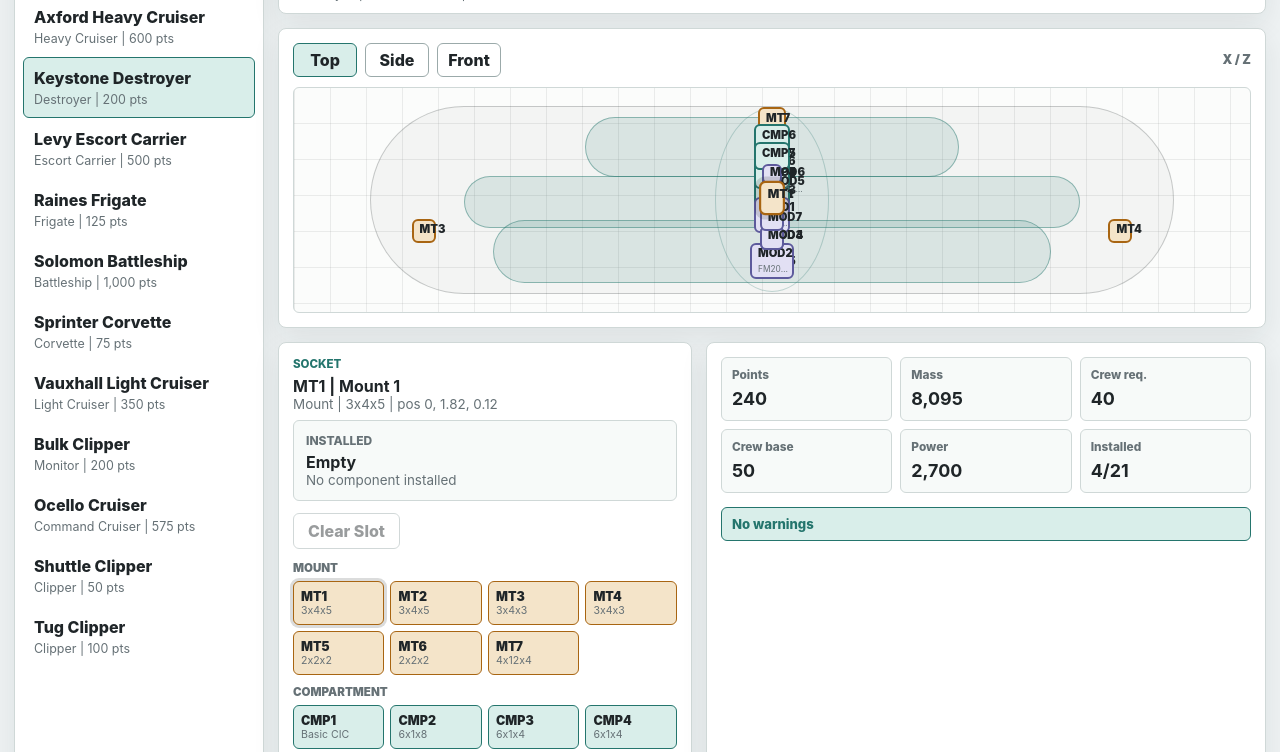
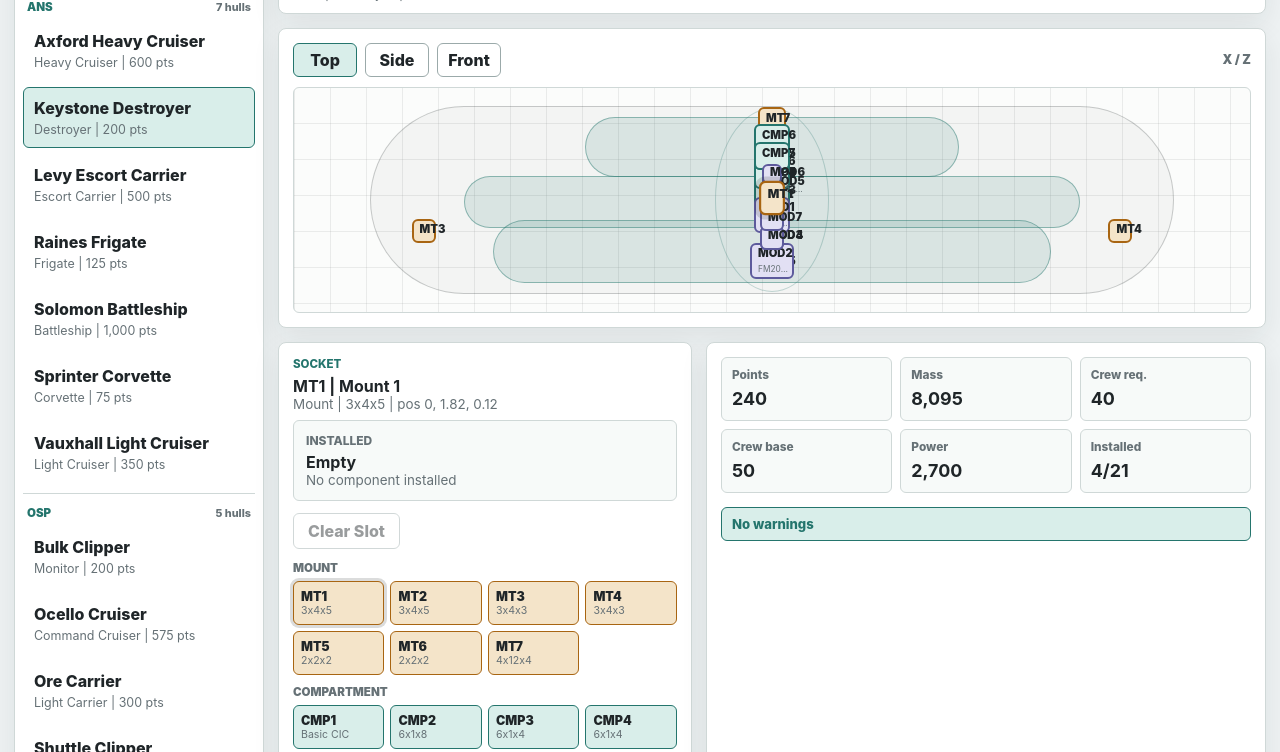
Before and after one commit to ChamchiMaY0/Nebul-Designer, a website with bundled scripts: page web/index.html in a window 1280 px wide. Shown: the part 91-843 px from the top of the page. Built offline with nearby package versions, Linux system fonts and the light colour scheme.

Commit message:
Group hull selector by faction

```diff
--- a/web/app.js
+++ b/web/app.js
@@ -52,6 +52,15 @@ const VIEW_MODES = {
     hullClass: "socket-map--front",
   },
 };
+
+const FACTION_GROUPS = [
+  { key: "Stock/Alliance", label: "ANS", name: "Alliance Navy" },
+  { key: "Stock/Protectorate", label: "OSP", name: "Outer Systems Protectorate" },
+];
+
+function factionLabel(factionKey) {
+  return FACTION_GROUPS.find((group) => group.key === factionKey)?.label ?? factionKey ?? "Other";
+}
 
 function $(selector) {
   return document.querySelector(selector);
@@ -174,7 +183,27 @@ function projectedBoxStyle(box, bounds, viewMode) {
 
 function renderHullSelector() {
   els.hullList.innerHTML = "";
-  for (const hull of state.indexes.hulls) {
+  const orderedGroups = [
+    ...FACTION_GROUPS,
+    ...[...new Set(state.indexes.hulls.map((hull) => hull.factionKey))]
+      .filter((key) => !FACTION_GROUPS.some((group) => group.key === key))
+      .map((key) => ({ key, label: factionLabel(key), name: key || "Unassigned" })),
+  ];
+
+  for (const group of orderedGroups) {
+    const hulls = state.indexes.hulls.filter((hull) => hull.factionKey === group.key);
+    if (!hulls.length) continue;
+    const section = document.createElement("section");
+    section.className = "hull-group";
+    const heading = document.createElement("div");
+    heading.className = "hull-group__heading";
+    heading.innerHTML = `
+      <span>${group.label}</span>
+      <small>${hulls.length} hulls</small>
+    `;
+    section.append(heading);
+
+    for (const hull of hulls) {
       const button = document.createElement("button");
       button.className = `hull-row ${hull.name === state.design.hullName ? "is-active" : ""}`;
       button.type = "button";
@@ -189,14 +218,16 @@ function renderHullSelector() {
         state.componentCategory = "all";
         render();
       });
-    els.hullList.append(button);
+      section.append(button);
+    }
+    els.hullList.append(section);
   }
 }
 
 function renderHeader(summary) {
   const { hull } = summary;
   els.hullName.textContent = hull.name;
-  els.hullMeta.textContent = `${hull.hullClassification} | ${hull.factionKey} | ${formatNumber(hull.mass)} t`;
+  els.hullMeta.textContent = `${factionLabel(hull.factionKey)} | ${hull.hullClassification} | ${formatNumber(hull.mass)} t`;
   const stats = [
     ["Points", formatNumber(summary.totals.pointCost)],
     ["Power", formatNumber(summary.totals.powerBalance)],
@@ -369,7 +400,7 @@ function renderComponentList() {
   const search = state.componentSearch.trim().toLowerCase();
   const equipmentFaction = hull.overrideEquipmentFactionKey || hull.factionKey || "Common";
   els.partsTitle.textContent = `${socket.shortName} | ${socket.name}`;
-  els.partsMeta.textContent = `${SLOT_TYPE_LABELS[socket.typeName] ?? socket.typeName} | ${sizeLabel(socket.size)} | ${equipmentFaction}`;
+  els.partsMeta.textContent = `${SLOT_TYPE_LABELS[socket.typeName] ?? socket.typeName} | ${sizeLabel(socket.size)} | ${factionLabel(equipmentFaction)}`;
   els.componentSearch.value = state.componentSearch;
   els.categoryFilter.value = state.componentCategory;
   const compatible = compatibleComponents(socket, state.indexes.components, hull).filter((component) => {
--- a/web/designer-core.js
+++ b/web/designer-core.js
@@ -6,7 +6,6 @@ export const SLOT_TYPE_LABELS = {
 
 export const NON_EDITOR_HULL_NAMES = new Set([
   "Mercator Oiler",
-  "Ore Carrier",
   "Worden Fleet Carrier",
 ]);
 
--- a/web/styles.css
+++ b/web/styles.css
@@ -137,6 +137,39 @@ h3 {
   overflow: auto;
   min-height: 0;
   padding: 0 8px 10px;
+}
+
+.hull-group {
+  display: grid;
+  gap: 6px;
+  padding: 4px 0 10px;
+}
+
+.hull-group + .hull-group {
+  border-top: 1px solid var(--line);
+  padding-top: 12px;
+}
+
+.hull-group__heading {
+  display: flex;
+  align-items: center;
+  justify-content: space-between;
+  padding: 0 4px;
+  color: var(--muted);
+  font-size: 0.72rem;
+  font-weight: 900;
+  text-transform: uppercase;
+}
+
+.hull-group__heading span {
+  color: var(--teal);
+  letter-spacing: 0;
+}
+
+.hull-group__heading small {
+  font-size: 0.68rem;
+  font-weight: 800;
+  text-transform: none;
 }
 
 .hull-row,
```
Also changed, not shown: tests/designer-core.test.js (+1 -1 lines). Lines whose indentation alone changed are shown as unchanged.
